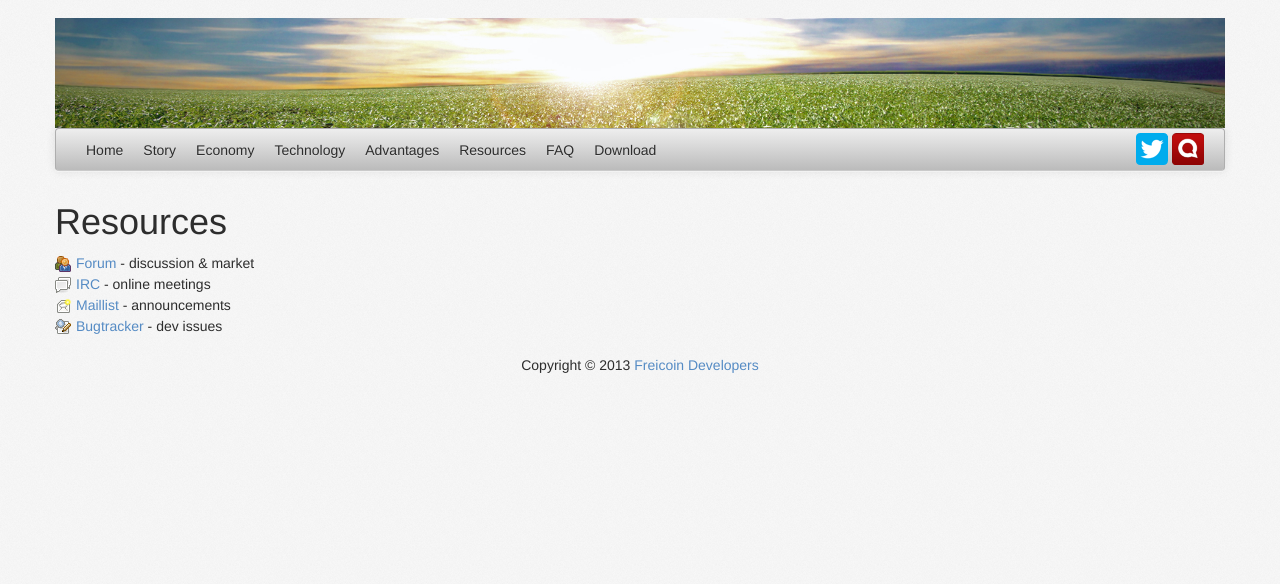
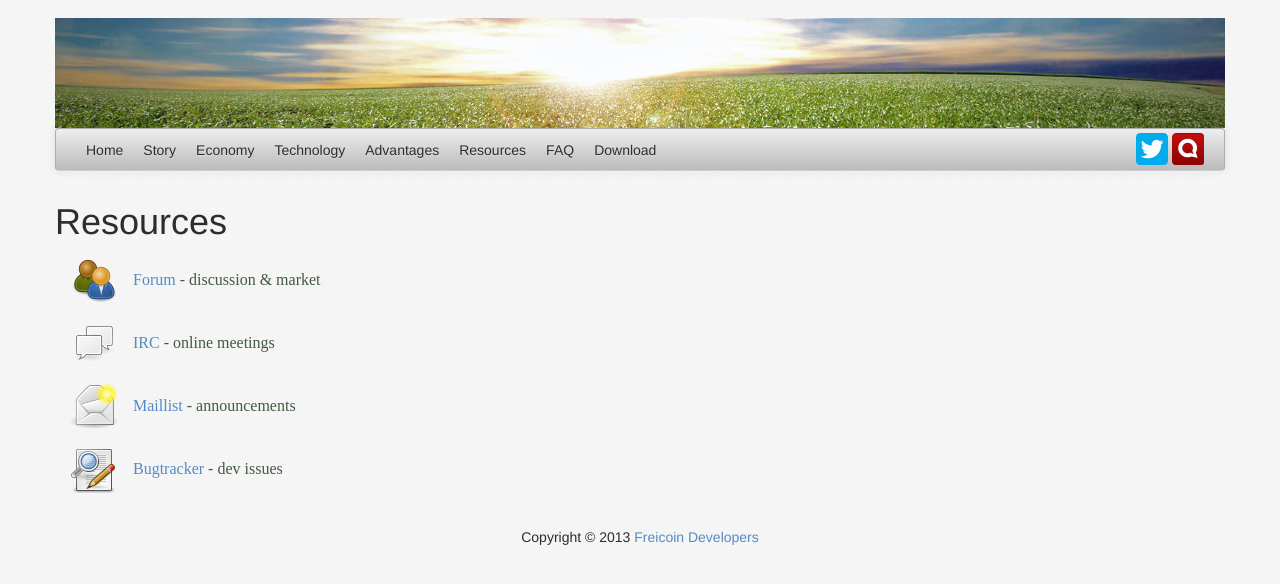
Before and after one commit to freicoin/freico.in, a Jekyll site: the page built from resources/index.md, in a window 1280 px wide. Shown: the top 584 px of the page. Built offline with Jekyll 4.4.1, drawn with Linux system fonts in a browser that asks for light colours; nearby versions of some CDN libraries; some web fonts are replaced; comment, search, counter and statistics services are not loaded.

Commit message:
Use big icons for 'Resources' page

```diff
--- a/resources/index.md
+++ b/resources/index.md
@@ -7,10 +7,10 @@ title: Resources
 
 <h1>Resources</h1>
 <div>
-	<ul class="nostyle">
-		<li><img src="/static/images/resources/forum.png" class="os_icon" /><a href="http://freicoin.freeforums.org">Forum</a> - discussion &amp; market</li>
-		<li><img src="/static/images/resources/irc.png" class="os_icon" /><a href="http://webchat.freenode.net/?channels=freicoin">IRC</a> - online meetings</li>
-		<li><img src="/static/images/resources/mail.png" class="os_icon" /><a href="http://groups.google.com/group/freicoin">Maillist</a> - announcements</li>
-		<li><img src="/static/images/resources/bugtracker.png" class="os_icon" /><a href="https://github.com/freicoin/freicoin/issues">Bugtracker</a> - dev issues</li>
+	<ul class="big_icons">
+		<li><img src="/static/images/resources/forum.png" /><a href="http://freicoin.freeforums.org">Forum</a> - discussion &amp; market</li>
+		<li><img src="/static/images/resources/irc.png" /><a href="http://webchat.freenode.net/?channels=freicoin">IRC</a> - online meetings</li>
+		<li><img src="/static/images/resources/mail.png" /><a href="http://groups.google.com/group/freicoin">Maillist</a> - announcements</li>
+		<li><img src="/static/images/resources/bugtracker.png" /><a href="https://github.com/freicoin/freicoin/issues">Bugtracker</a> - dev issues</li>
 	</ul>
 </div>
```
Also changed, not shown: static/images/resources/bugtracker.png, static/images/resources/forum.png, static/images/resources/irc.png, static/images/resources/mail.png.
